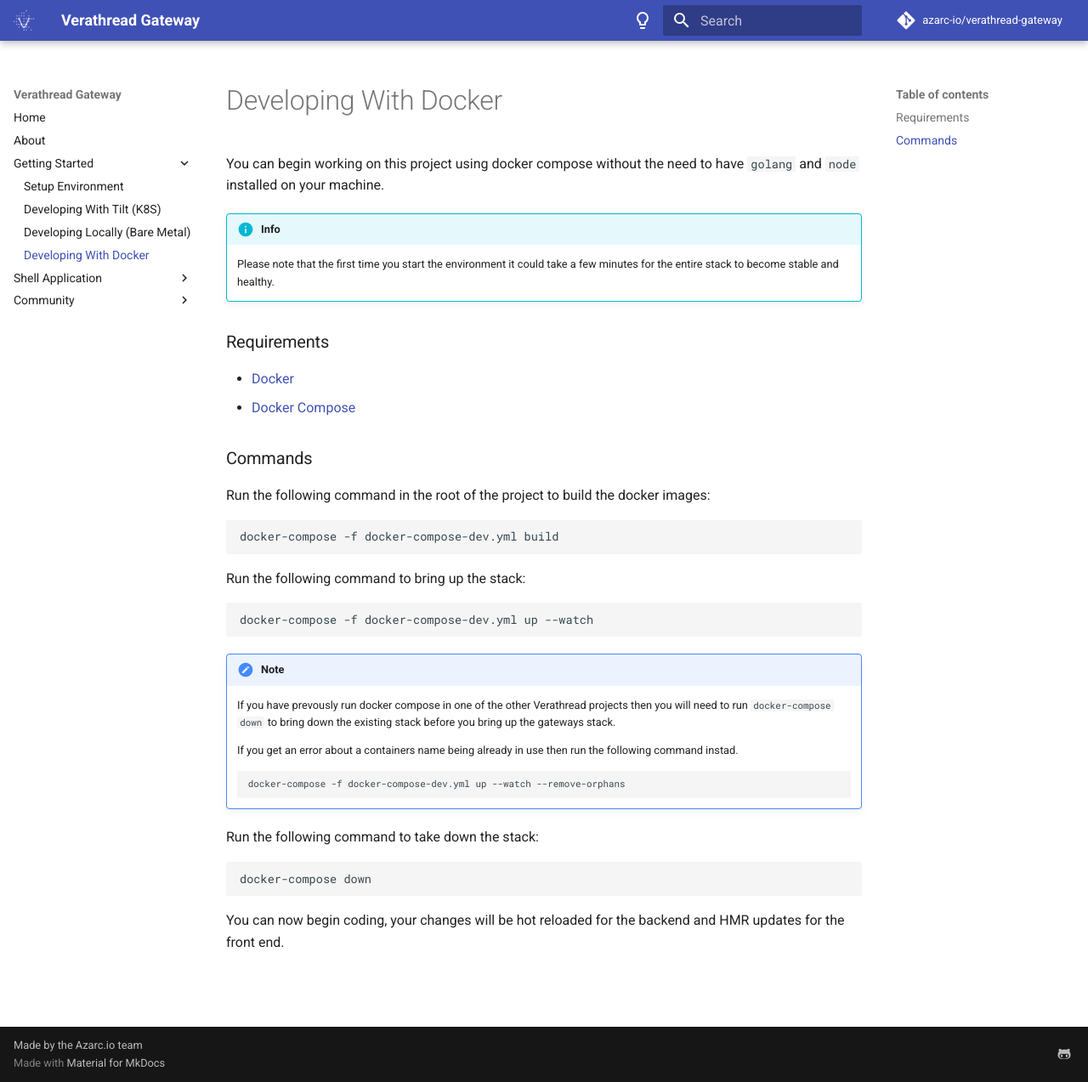
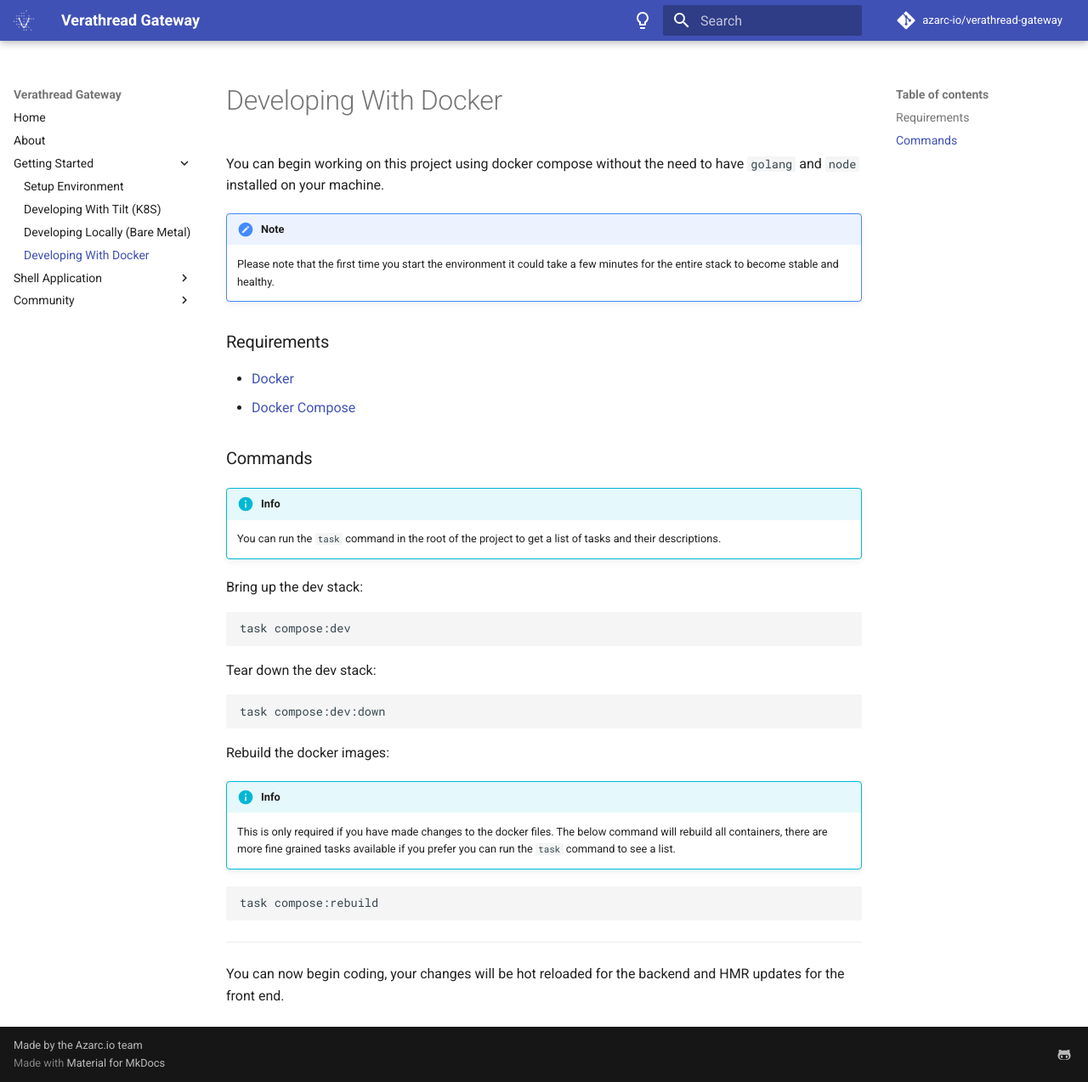
Before and after one commit to azarc-io/verathread-gateway, an MkDocs documentation site: the page built from docs/docs/compose.md, in a window 1280 px wide and 1273 px high. Shown: the whole window at 85% size. Built offline with MkDocs 1.6.1 and Material for MkDocs 9.7.7, drawn with Linux system fonts in a browser that asks for light colours; comment, search, counter and statistics services are not loaded.

Commit message:
RPP-6: Doc changes

````diff
--- a/docs/docs/compose.md
+++ b/docs/docs/compose.md
@@ -15,31 +15,34 @@
 
 ### Commands
 
-Run the following command in the root of the project to build the docker images:
+!!! info
+
+    You can run the `task` command in the root of the project to get a list of tasks and their descriptions.
+
+Bring up the dev stack:
 
 ```shell
-docker-compose -f docker-compose-dev.yml build
+task compose:dev
 ```
-Run the following command to bring up the stack:
+
+Tear down the dev stack:
 
 ```shell
-docker-compose -f docker-compose-dev.yml up --watch
+task compose:dev:down
 ```
 
-!!! note
+Rebuild the docker images:
 
-    If you have prevously run docker compose in one of the other Verathread projects then you will need
-    to run `docker-compose down` to bring down the existing stack before you bring up the gateways stack.
+!!! info
 
-    If you get an error about a containers name being already in use then run the following command instad.
-    ``` shell
-    docker-compose -f docker-compose-dev.yml up --watch --remove-orphans
-    ```
-
-Run the following command to take down the stack:
+    This is only required if you have made changes to the docker files.
+    The below command will rebuild all containers, there are more fine grained tasks available if you prefer
+    you can run the `task` command to see a list.
 
 ```shell
-docker-compose down
+task compose:rebuild
 ```
 
+---
+
 You can now begin coding, your changes will be hot reloaded for the backend and HMR updates for the front end.
````
Also changed, not shown: other parts of docs/docs/compose.md (+1 -1 lines), docs/docs/gs_setup.md (+4 -5 lines), docs/docs/ide.md (+6 -6 lines), docs/docs/static/ide_run_config1.png, docs/docs/static/remote_run_config.png, 3 other files.
